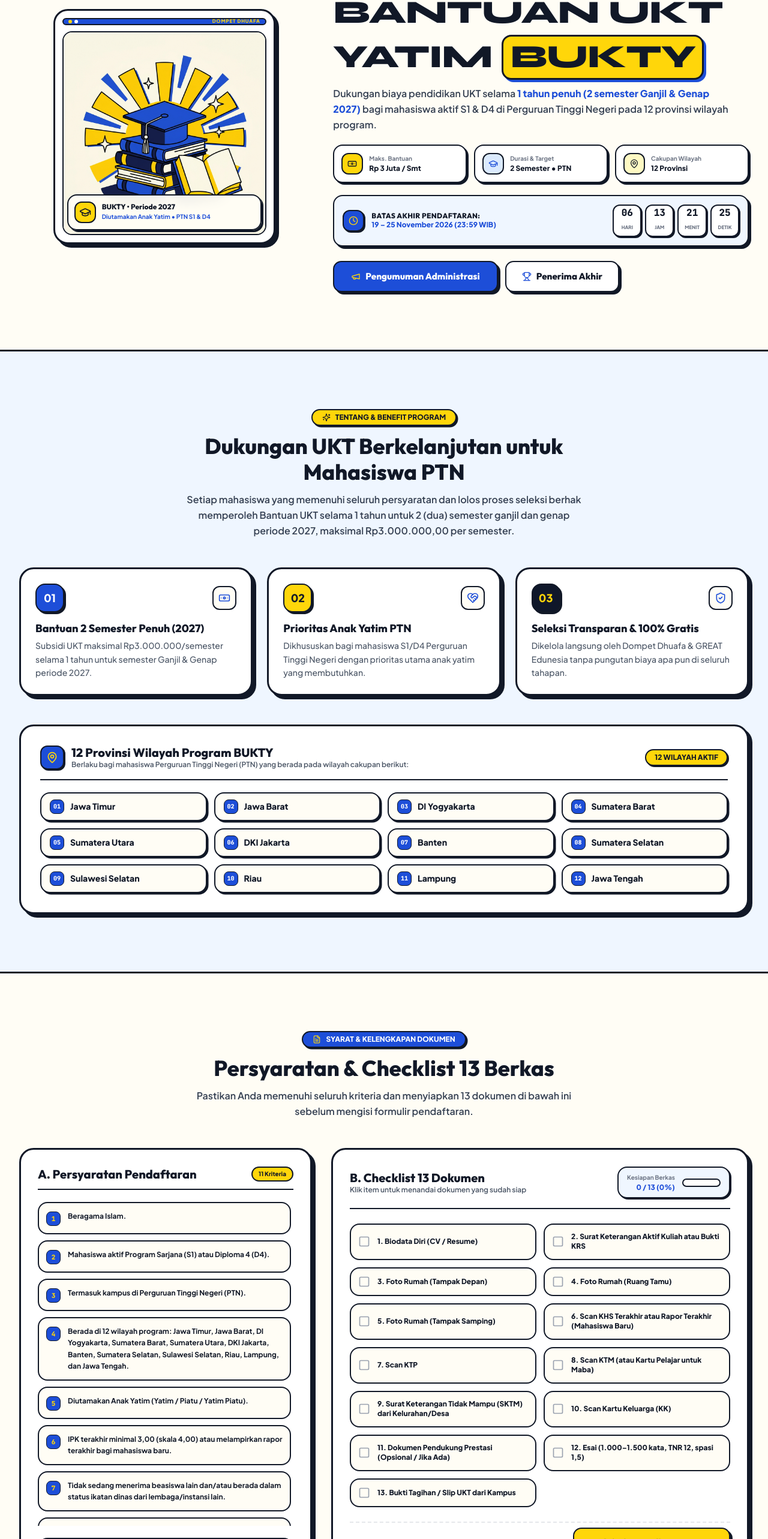
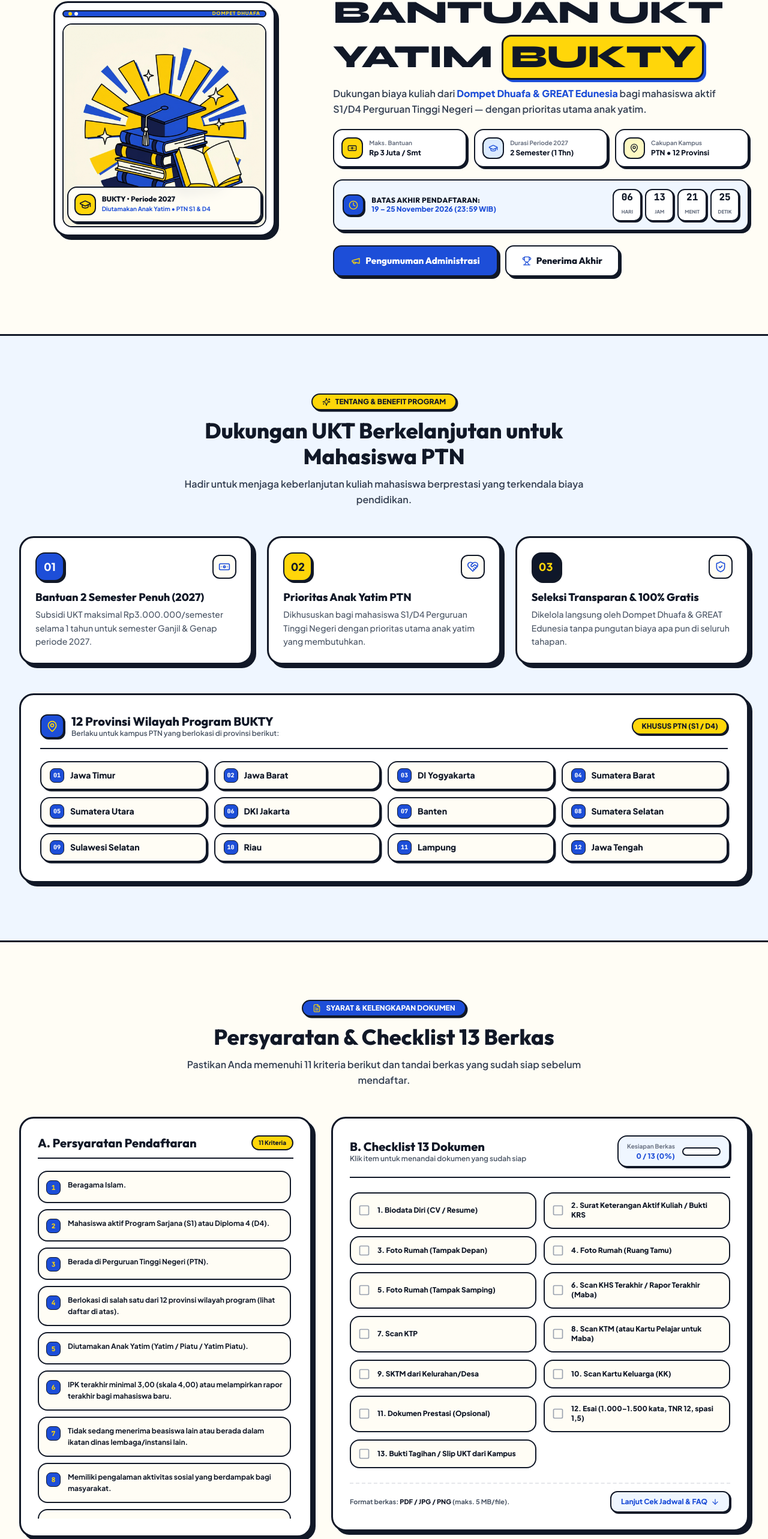
Before and after one commit to teachd3v/bukty, a React (Vite) app: page / in a window 1280 px wide. Shown: the part 221-2787 px from the top of the page at 60% size. Built offline with nearby package versions, Linux system fonts and the light colour scheme.

Commit message:
copy: tighten landing page copy, remove redundancies, and funnel registration CTA to bottom

```diff
--- a/src/components/CtaSection.jsx
+++ b/src/components/CtaSection.jsx
@@ -3,14 +3,14 @@ import { ArrowRight, Sparkles, ShieldCheck, Calendar } from 'lucide-react';
 
 export default function CtaSection({ onOpenForm, isClosed }) {
   return (
-    <section className="py-16 md:py-22 bg-[#EFF6FF] border-t-[3px] border-[#111827] relative overflow-hidden">
+    <section id="daftar" className="py-16 md:py-22 bg-[#EFF6FF] border-t-[3px] border-[#111827] relative overflow-hidden">
       <div className="max-w-4xl mx-auto px-4 sm:px-6 lg:px-8 text-center relative z-10">
         <div className="bg-[#1D4ED8] text-white border-[3px] border-[#111827] p-8 md:p-12 rounded-3xl shadow-[8px_8px_0px_#111827] space-y-6">
           {/* Eyebrow Tag */}
           <div className="inline-flex items-center gap-2 bg-[#FFD60A] text-[#111827] border-2 border-[#111827] px-4 py-1 rounded-full text-xs font-black shadow-[2.5px_2.5px_0px_#111827] mx-auto">
             <Sparkles className="w-3.5 h-3.5" />
             <span className="tracking-wider uppercase text-[10px]">
-              {isClosed ? 'Pendaftaran Selesai' : 'Jangan Lewatkan Kesempatan Ini'}
+              {isClosed ? 'Pendaftaran Selesai' : 'Langkah Terakhir'}
             </span>
           </div>
 
@@ -22,7 +22,7 @@ export default function CtaSection({ onOpenForm, isClosed }) {
               </>
             ) : (
               <>
-                Siap Mengajukan Bantuan UKT <span className="text-[#FFD60A] underline decoration-white decoration-4 underline-offset-4">2 Semester Penuh</span>?
+                Sudah Baca Semua Ketentuan & <span className="text-[#FFD60A] underline decoration-white decoration-4 underline-offset-4">Siap Mendaftar</span>?
               </>
             )}
           </h2>
@@ -30,8 +30,8 @@ export default function CtaSection({ onOpenForm, isClosed }) {
           {/* Description */}
           <p className="text-sm sm:text-base text-blue-100 font-semibold max-w-xl mx-auto leading-relaxed">
             {isClosed
-              ? 'Batas waktu pendaftaran Program Bantuan UKT Yatim (BUKTY) telah berakhir pada 25 November 2026 pukul 23:59 WIB. Pantau hasil seleksi pada halaman Pengumuman & Penerima Akhir.'
-              : 'Jika Anda sudah memenuhi kriteria dan menyiapkan 13 dokumen persyaratan, segera kirimkan pendaftaran Anda sebelum batas akhir 25 November 2026 pukul 23:59 WIB.'}
+              ? 'Pendaftaran telah berakhir pada 25 November 2026 pukul 23:59 WIB. Pantau hasil seleksi pada halaman Pengumuman & Penerima.'
+              : 'Pastikan 13 dokumen telah siap sebelum menekan tombol di bawah. Formulir ditutup pada 25 November 2026 pukul 23:59 WIB.'}
           </p>
 
           {/* CTA Action */}
--- a/src/components/FaqSection.jsx
+++ b/src/components/FaqSection.jsx
@@ -6,32 +6,24 @@ export default function FaqSection() {
 
   const faqs = [
     {
-      q: 'Berapa besaran dan durasi bantuan UKT yang diterima?',
-      a: 'Penerima BUKTY berhak memperoleh Bantuan UKT selama 1 tahun untuk 2 (dua) semester (Ganjil dan Genap periode 2027), dengan nominal maksimal Rp3.000.000,00 per semester.',
+      q: 'Bagaimana jika nominal UKT saya melebihi Rp3.000.000 per semester?',
+      a: 'Plafon bantuan maksimal Rp3.000.000 per semester. Jika tagihan UKT kampus lebih besar dari batas tersebut, selisihnya dapat ditanggung mandiri oleh mahasiswa.',
     },
     {
-      q: 'Siapa saja yang berhak mendaftar Program BUKTY?',
-      a: 'Mahasiswa aktif S1 atau D4 beragama Islam di Perguruan Tinggi Negeri (PTN) yang berada pada 12 provinsi wilayah program, memiliki IPK minimal 3,00 (atau rapor terakhir bagi mahasiswa baru), tidak sedang menerima beasiswa lain/ikatan dinas, dan diutamakan Anak Yatim.',
+      q: 'Apakah mahasiswa baru (semester 1) tanpa IPK, KHS, atau KTM tetap bisa mendaftar?',
+      a: 'Bisa. Pilih status "Mahasiswa Baru" di formulir; kolom IPK akan berganti menjadi rata-rata nilai rapor terakhir, NIM bersifat opsional, dan dokumen KHS/KTM cukup diganti rapor terakhir serta kartu pelajar.',
     },
     {
-      q: 'Provinsi mana saja yang masuk wilayah program BUKTY?',
-      a: '12 provinsi cakupan program meliputi Jawa Timur, Jawa Barat, DI Yogyakarta, Sumatera Barat, Sumatera Utara, DKI Jakarta, Banten, Sumatera Selatan, Sulawesi Selatan, Riau, Lampung, dan Jawa Tengah.',
+      q: 'Apakah mahasiswa non-yatim (orang tua lengkap namun dhuafa) diperbolehkan mendaftar?',
+      a: 'Boleh. Program ini memprioritaskan anak yatim/piatu/yatim piatu dalam pembobotan seleksi, namun mahasiswa dhuafa dari keluarga lengkap yang memenuhi seluruh kriteria tetap dapat mengajukan pendaftaran.',
     },
     {
-      q: 'Bagaimana ketentuan penulisan Esai pendaftaran?',
-      a: 'Esai ditulis sepanjang 1.000–1.500 kata menggunakan font Times New Roman ukuran 12, spasi 1,5. Isi esai menggambarkan kondisi keluarga saat ini serta alasan kelayakan Anda menerima Bantuan UKT Yatim (BUKTY).',
+      q: 'Apakah mahasiswa kampus swasta (PTS) atau di luar 12 provinsi bisa mendaftar?',
+      a: 'Belum bisa. Sesuai ketentuan periode ini, BUKTY hanya diperuntukkan bagi mahasiswa aktif S1/D4 Perguruan Tinggi Negeri (PTN) yang berlokasi di 12 provinsi wilayah program.',
     },
     {
-      q: 'Bagaimana jika nominal UKT saya melebihi Rp3.000.000 per semester?',
-      a: 'Bantuan UKT diberikan maksimal Rp3.000.000,00 per semester. Apabila tagihan UKT kampus melebihi plafon tersebut, selisihnya dapat ditanggung secara mandiri oleh mahasiswa.',
-    },
-    {
-      q: 'Apakah mahasiswa baru (semester 1) bisa mendaftar tanpa KHS dan IPK?',
-      a: 'Bisa. Pilih status "Mahasiswa Baru" pada formulir pendaftaran; kolom IPK akan menyesuaikan menjadi rata-rata nilai rapor terakhir, NIM bersifat opsional, dan dokumen KHS/KTM dapat diganti dengan rapor terakhir serta kartu pelajar.',
-    },
-    {
-      q: 'Apakah ada biaya pendaftaran dan kapan pengumuman penerima dirilis?',
-      a: 'Pendaftaran 100% GRATIS tanpa biaya apa pun. Pengumuman Lolos Administrasi dirilis pada 27 November 2026 dan Pengumuman Penerima Bantuan UKT dirilis pada 30 November 2026 melalui portal ini dan kanal resmi Dompet Dhuafa & GREAT Edunesia.',
+      q: 'Apakah pengisian formulir bisa disimpan sementara dan di mana pengumuman seleksi dicek?',
+      a: 'Formulir otomatis menyimpan draft di browser Anda selama belum dikirim. Hasil Lolos Administrasi (27 Nov 2026) dan Penerima Akhir (30 Nov 2026) dapat dicek langsung melalui tombol Pengumuman & Penerima di portal ini.',
     },
   ];
 
--- a/src/components/Footer.jsx
+++ b/src/components/Footer.jsx
@@ -13,7 +13,7 @@ export default function Footer() {
               <span>BUKTY — BANTUAN UKT YATIM</span>
             </div>
             <p className="text-sm text-slate-300 font-normal leading-relaxed max-w-md">
-              Program Bantuan UKT Yatim (BUKTY) dari Dompet Dhuafa & GREAT Edunesia untuk mahasiswa aktif S1 & D4 Perguruan Tinggi Negeri di 12 provinsi wilayah program. Mendukung keberlanjutan kuliah selama 2 semester periode 2027.
+              Inisiatif pendidikan Dompet Dhuafa & GREAT Edunesia untuk membantu keberlanjutan kuliah mahasiswa PTN di Indonesia.
             </p>
 
             {/* Social Handles */}
--- a/src/components/HeroSection.jsx
+++ b/src/components/HeroSection.jsx
@@ -83,7 +83,7 @@ export default function HeroSection({ onOpenForm, isClosed }) {
                 </span>
               </h1>
               <p className="text-sm sm:text-base font-semibold text-gray-700 leading-relaxed max-w-2xl">
-                Dukungan biaya pendidikan UKT selama <strong className="text-[#1D4ED8] font-extrabold">1 tahun penuh (2 semester Ganjil & Genap 2027)</strong> bagi mahasiswa aktif S1 & D4 di Perguruan Tinggi Negeri pada 12 provinsi wilayah program.
+                Dukungan biaya kuliah dari <strong className="text-[#1D4ED8] font-extrabold">Dompet Dhuafa & GREAT Edunesia</strong> bagi mahasiswa aktif S1/D4 Perguruan Tinggi Negeri — dengan prioritas utama anak yatim.
               </p>
             </div>
 
@@ -104,8 +104,8 @@ export default function HeroSection({ onOpenForm, isClosed }) {
                   <GraduationCap className="w-4 h-4" />
                 </div>
                 <div>
-                  <div className="text-[10px] font-bold text-gray-500">Durasi & Target</div>
-                  <div className="font-black text-xs text-[#111827]">2 Semester • PTN</div>
+                  <div className="text-[10px] font-bold text-gray-500">Durasi Periode 2027</div>
+                  <div className="font-black text-xs text-[#111827]">2 Semester (1 Thn)</div>
                 </div>
               </div>
 
@@ -114,8 +114,8 @@ export default function HeroSection({ onOpenForm, isClosed }) {
                   <MapPin className="w-4 h-4" />
                 </div>
                 <div>
-                  <div className="text-[10px] font-bold text-gray-500">Cakupan Wilayah</div>
-                  <div className="font-black text-xs text-[#111827]">12 Provinsi</div>
+                  <div className="text-[10px] font-bold text-gray-500">Cakupan Kampus</div>
+                  <div className="font-black text-xs text-[#111827]">PTN • 12 Provinsi</div>
                 </div>
               </div>
             </div>
--- a/src/components/Navbar.jsx
+++ b/src/components/Navbar.jsx
@@ -56,23 +56,13 @@ export default function Navbar({ onOpenForm, isClosed }) {
             <span>Pengumuman</span>
           </a>
 
-          {isClosed ? (
           <a
             href="#pantukhir"
-              className="px-4 py-2 bg-[#1D4ED8] hover:bg-[#1E3A8A] text-white border-2 border-[#111827] rounded-xl text-xs font-black shadow-[2px_2px_0px_#111827] transition-all inline-flex items-center gap-1.5"
+            className="px-3.5 py-2 bg-[#1D4ED8] hover:bg-[#1E3A8A] text-white border-2 border-[#111827] rounded-xl text-xs font-black shadow-[2px_2px_0px_#111827] hover:translate-x-[-1px] hover:translate-y-[-1px] hover:shadow-[3px_3px_0px_#111827] transition-all inline-flex items-center gap-1.5"
           >
-              <span>Cek Penerima</span>
-              <ArrowRight className="w-3.5 h-3.5" />
+            <span>Penerima</span>
+            <ArrowRight className="w-3.5 h-3.5 text-[#FFD60A]" />
           </a>
-          ) : (
-            <button
-              onClick={onOpenForm}
-              className="px-4 py-2 bg-[#FFD60A] hover:bg-[#EAB308] text-[#111827] border-2 border-[#111827] rounded-xl text-xs font-black shadow-[2px_2px_0px_#111827] hover:translate-x-[-1px] hover:translate-y-[-1px] hover:shadow-[3px_3px_0px_#111827] transition-all inline-flex items-center gap-1.5 cursor-pointer"
-            >
-              <span>Daftar Sekarang</span>
-              <ArrowRight className="w-3.5 h-3.5" />
-            </button>
-          )}
         </div>
 
         {/* Mobile Hamburger */}
@@ -109,25 +99,13 @@ export default function Navbar({ onOpenForm, isClosed }) {
             >
               Pengumuman
             </a>
-            {isClosed ? (
             <a
               href="#pantukhir"
               onClick={() => setMobileMenuOpen(false)}
               className="py-2.5 px-3 bg-[#1D4ED8] text-white border-2 border-[#111827] rounded-xl text-xs font-black text-center shadow-[2px_2px_0px_#111827]"
             >
-                Cek Penerima
+              Penerima
             </a>
-            ) : (
-              <button
-                onClick={() => {
-                  setMobileMenuOpen(false);
-                  onOpenForm();
-                }}
-                className="py-2.5 px-3 bg-[#FFD60A] text-[#111827] border-2 border-[#111827] rounded-xl text-xs font-black text-center shadow-[2px_2px_0px_#111827]"
-              >
-                Daftar Sekarang
-              </button>
-            )}
           </div>
         </div>
       )}
--- a/src/components/ProgramOverviewSection.jsx
+++ b/src/components/ProgramOverviewSection.jsx
@@ -40,7 +40,7 @@ export default function ProgramOverviewSection() {
             Dukungan UKT Berkelanjutan untuk Mahasiswa PTN
           </h2>
           <p className="text-sm sm:text-base text-gray-700 font-semibold leading-relaxed">
-            Setiap mahasiswa yang memenuhi seluruh persyaratan dan lolos proses seleksi berhak memperoleh Bantuan UKT selama 1 tahun untuk 2 (dua) semester ganjil dan genap periode 2027, maksimal Rp3.000.000,00 per semester.
+            Hadir untuk menjaga keberlanjutan kuliah mahasiswa berprestasi yang terkendala biaya pendidikan.
           </p>
         </div>
 
@@ -82,12 +82,12 @@ export default function ProgramOverviewSection() {
               <div>
                 <h3 className="font-black text-lg sm:text-xl text-[#111827]">12 Provinsi Wilayah Program BUKTY</h3>
                 <p className="text-xs font-semibold text-gray-600">
-                  Berlaku bagi mahasiswa Perguruan Tinggi Negeri (PTN) yang berada pada wilayah cakupan berikut:
+                  Berlaku untuk kampus PTN yang berlokasi di provinsi berikut:
                 </p>
               </div>
             </div>
             <span className="inline-flex items-center self-start sm:self-center bg-[#FFD60A] border-2 border-[#111827] px-3.5 py-1 rounded-full text-xs font-black shadow-[2px_2px_0px_#111827]">
-              12 WILAYAH AKTIF
+              KHUSUS PTN (S1 / D4)
             </span>
           </div>
 
--- a/src/components/RequirementsSection.jsx
+++ b/src/components/RequirementsSection.jsx
@@ -1,37 +1,37 @@
 import React, { useState } from 'react';
-import { CheckSquare, Square, FileText, Info, ArrowRight } from 'lucide-react';
+import { CheckSquare, Square, FileText, ArrowDown } from 'lucide-react';
 
-export default function RequirementsSection({ onOpenForm, isClosed }) {
+export default function RequirementsSection() {
   const [checkedDocs, setCheckedDocs] = useState({});
 
-  // All 11 official requirements from DRAFT_PROGRAM_BUKTY.docx
+  // All 11 official requirements from DRAFT_PROGRAM_BUKTY.docx (concise, non-redundant)
   const requirements = [
     'Beragama Islam.',
     'Mahasiswa aktif Program Sarjana (S1) atau Diploma 4 (D4).',
-    'Termasuk kampus di Perguruan Tinggi Negeri (PTN).',
-    'Berada di 12 wilayah program: Jawa Timur, Jawa Barat, DI Yogyakarta, Sumatera Barat, Sumatera Utara, DKI Jakarta, Banten, Sumatera Selatan, Sulawesi Selatan, Riau, Lampung, dan Jawa Tengah.',
+    'Berada di Perguruan Tinggi Negeri (PTN).',
+    'Berlokasi di salah satu dari 12 provinsi wilayah program (lihat daftar di atas).',
     'Diutamakan Anak Yatim (Yatim / Piatu / Yatim Piatu).',
     'IPK terakhir minimal 3,00 (skala 4,00) atau melampirkan rapor terakhir bagi mahasiswa baru.',
-    'Tidak sedang menerima beasiswa lain dan/atau berada dalam status ikatan dinas dari lembaga/instansi lain.',
-    'Memiliki pengalaman menjalankan aktivitas sosial yang memberikan dampak kebermanfaatan bagi masyarakat.',
-    'Membuat esai sepanjang 1.000–1.500 kata (Times New Roman 12, spasi 1,5) yang menggambarkan kondisi keluarga saat ini dan alasan kelayakan menerima beasiswa.',
-    'Bersedia dilibatkan sewaktu-waktu dalam program sosial dan pemberdayaan masyarakat yang diselenggarakan Dompet Dhuafa.',
-    'Bersedia untuk dipublikasikan sebagai penerima Bantuan UKT Yatim (BUKTY) di media sosial Dompet Dhuafa dan jejaringnya.',
+    'Tidak sedang menerima beasiswa lain atau berada dalam ikatan dinas lembaga/instansi lain.',
+    'Memiliki pengalaman aktivitas sosial yang berdampak bagi masyarakat.',
+    'Menulis esai 1.000–1.500 kata (Times New Roman 12, spasi 1,5) tentang kondisi keluarga dan alasan kelayakan menerima BUKTY.',
+    'Bersedia dilibatkan sewaktu-waktu dalam program sosial dan pemberdayaan masyarakat Dompet Dhuafa.',
+    'Bersedia dipublikasikan sebagai penerima BUKTY di media sosial Dompet Dhuafa dan jejaringnya.',
   ];
 
   // All 13 documents matching DRAFT_PROGRAM_BUKTY.docx Bagian E
   const documents = [
     { id: 'bio', name: 'Biodata Diri (CV / Resume)' },
-    { id: 'krs', name: 'Surat Keterangan Aktif Kuliah atau Bukti KRS' },
+    { id: 'krs', name: 'Surat Keterangan Aktif Kuliah / Bukti KRS' },
     { id: 'rumah_depan', name: 'Foto Rumah (Tampak Depan)' },
     { id: 'rumah_tamu', name: 'Foto Rumah (Ruang Tamu)' },
     { id: 'rumah_samping', name: 'Foto Rumah (Tampak Samping)' },
-    { id: 'khs', name: 'Scan KHS Terakhir atau Rapor Terakhir (Mahasiswa Baru)' },
+    { id: 'khs', name: 'Scan KHS Terakhir / Rapor Terakhir (Maba)' },
     { id: 'ktp', name: 'Scan KTP' },
     { id: 'ktm', name: 'Scan KTM (atau Kartu Pelajar untuk Maba)' },
-    { id: 'sktm', name: 'Surat Keterangan Tidak Mampu (SKTM) dari Kelurahan/Desa' },
+    { id: 'sktm', name: 'SKTM dari Kelurahan/Desa' },
     { id: 'kk', name: 'Scan Kartu Keluarga (KK)' },
-    { id: 'prestasi', name: 'Dokumen Pendukung Prestasi (Opsional / Jika Ada)' },
+    { id: 'prestasi', name: 'Dokumen Prestasi (Opsional)' },
     { id: 'esai', name: 'Esai (1.000–1.500 kata, TNR 12, spasi 1,5)' },
     { id: 'ukt', name: 'Bukti Tagihan / Slip UKT dari Kampus' },
   ];
@@ -56,7 +56,7 @@ export default function RequirementsSection({ onOpenForm, isClosed }) {
             Persyaratan & Checklist 13 Berkas
           </h2>
           <p className="text-sm sm:text-base text-gray-700 font-semibold leading-relaxed">
-            Pastikan Anda memenuhi seluruh kriteria dan menyiapkan 13 dokumen di bawah ini sebelum mengisi formulir pendaftaran.
+            Pastikan Anda memenuhi 11 kriteria berikut dan tandai berkas yang sudah siap sebelum mendaftar.
           </p>
         </div>
 
@@ -71,7 +71,7 @@ export default function RequirementsSection({ onOpenForm, isClosed }) {
               </span>
             </div>
 
-            <div className="space-y-2.5 max-h-[540px] overflow-y-auto pr-1">
+            <div className="space-y-2.5 max-h-[580px] overflow-y-auto pr-1">
               {requirements.map((req, idx) => (
                 <div
                   key={idx}
@@ -83,13 +83,6 @@ export default function RequirementsSection({ onOpenForm, isClosed }) {
                   <p className="text-xs font-bold text-[#111827] leading-relaxed">{req}</p>
                 </div>
               ))}
-            </div>
-
-            <div className="bg-[#FEF9C3] border-2 border-[#111827] p-4 rounded-2xl flex items-start gap-3 text-xs font-bold text-[#111827]">
-              <Info className="w-4 h-4 text-[#1D4ED8] shrink-0 mt-0.5" />
-              <span>
-                <strong>Ketentuan Esai:</strong> Panjang 1.000–1.500 kata, font Times New Roman 12, spasi 1,5. Menggambarkan kondisi keluarga saat ini & alasan kelayakan menerima BUKTY.
-              </span>
             </div>
           </div>
 
@@ -151,23 +144,17 @@ export default function RequirementsSection({ onOpenForm, isClosed }) {
               })}
             </div>
 
-            <div className="pt-2 flex flex-col sm:flex-row items-center justify-between gap-3 border-t-2 border-dashed border-gray-200">
+            <div className="pt-3 flex flex-col sm:flex-row items-center justify-between gap-3 border-t-2 border-dashed border-gray-200">
               <p className="text-[11px] font-bold text-gray-600">
-                Format berkas yang diterima: <strong className="text-[#111827]">PDF / JPG / PNG</strong> (maks. 5 MB/file).
+                Format berkas: <strong className="text-[#111827]">PDF / JPG / PNG</strong> (maks. 5 MB/file).
               </p>
-              {isClosed ? (
-                <button
-                  disabled
-                  className="bg-gray-200 text-gray-500 border-2 border-gray-400 rounded-xl py-3 px-7 w-full sm:w-auto font-black text-xs cursor-not-allowed"
-                >
-                  Pendaftaran Ditutup
-                </button>
-              ) : (
-                <button onClick={onOpenForm} className="btn-yellow text-xs py-3 px-7 w-full sm:w-auto">
-                  <span>Mulai Isi Formulir BUKTY</span>
-                  <ArrowRight className="w-4 h-4" />
-                </button>
-              )}
+              <a
+                href="#jadwal"
+                className="inline-flex items-center gap-1.5 text-xs font-black text-[#1D4ED8] hover:text-[#1E3A8A] bg-[#EFF6FF] border-2 border-[#111827] px-4 py-2 rounded-xl shadow-[2px_2px_0px_#111827] transition-all"
+              >
+                <span>Lanjut Cek Jadwal & FAQ</span>
+                <ArrowDown className="w-3.5 h-3.5" />
+              </a>
             </div>
           </div>
         </div>
--- a/src/components/TimelineSection.jsx
+++ b/src/components/TimelineSection.jsx
@@ -53,7 +53,6 @@ export default function TimelineSection() {
                   >
                     {isFinished ? <CheckCircle2 className="w-4 h-4" /> : `0${index + 1}`}
                   </div>
-                  <span className="text-[10px] font-mono-code font-black text-gray-400">#{index + 1}</span>
                 </div>
 
                 <div className="space-y-2 mb-4">
@@ -86,11 +85,6 @@ export default function TimelineSection() {
             );
           })}
         </div>
-
-        {/* Notice Strip */}
-        <div className="max-w-xl mx-auto bg-white border-2 border-[#111827] p-4 rounded-2xl shadow-[4px_4px_0px_#111827] text-center text-xs font-extrabold text-[#111827]">
-          Seluruh tahapan pendaftaran dan seleksi Program BUKTY bersifat <span className="text-[#1D4ED8] underline decoration-[#FFD60A] decoration-3">100% GRATIS</span> tanpa dipungut biaya apa pun.
-        </div>
       </div>
     </section>
   );
```
Lines whose indentation alone changed are shown as unchanged.
